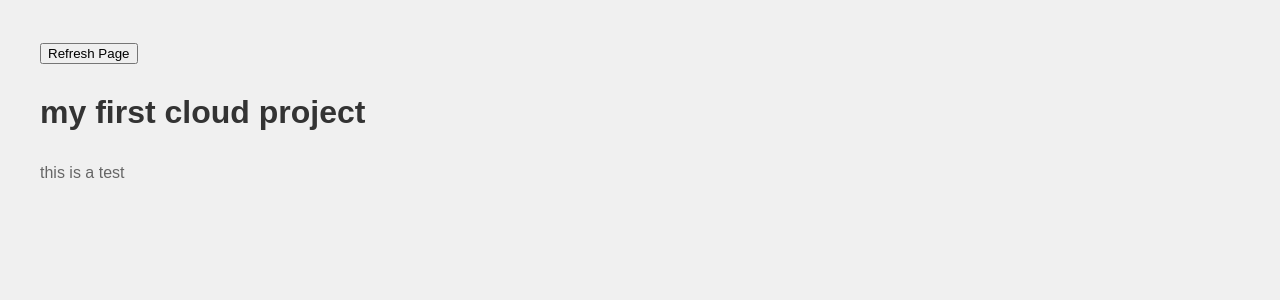
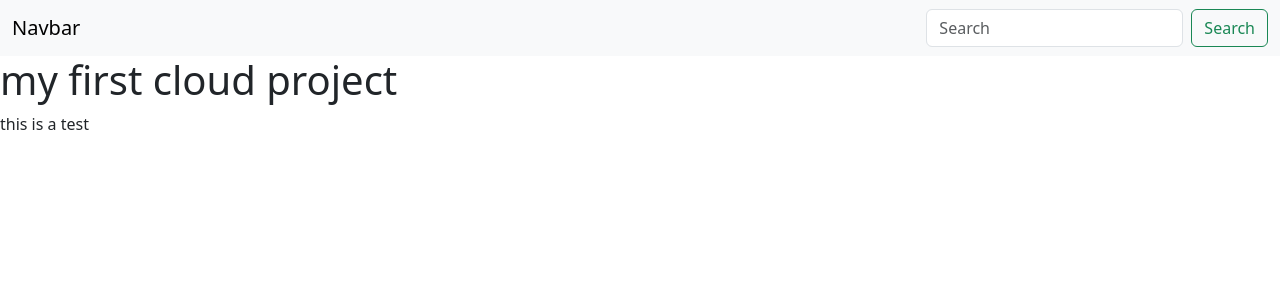
Before and after one commit to mani2006-cyber/sql, a Flask app: page / in a window 1280 px wide. Shown: the top 300 px of the page. Run offline with Flask 3, Linux system fonts and the light colour scheme.

Commit message:
adding new files

```diff
--- a/app.py
+++ b/app.py
@@ -8,6 +8,5 @@ app = Flask(__name__)
 def index():
     return render_template('index.html')
 
-
 if __name__ == '__main__':
     app.run(host='0.0.0.0', debug=True)
--- /dev/null
+++ b/templates/bootstrap.html
@@ -0,0 +1,5 @@
+<!-- Bootstrap CSS -->
+<link href="https://cdn.jsdelivr.net/npm/bootstrap@5.3.3/dist/css/bootstrap.min.css" rel="stylesheet">
+
+<!-- Optional JavaScript -->
+<script src="https://cdn.jsdelivr.net/npm/bootstrap@5.3.3/dist/js/bootstrap.bundle.min.js"></script>
--- a/templates/index.html
+++ b/templates/index.html
@@ -5,24 +5,21 @@
   <meta charset="UTF-8">
   <meta http-equiv="X-UA-Compatible" content="IE=edge">
   <meta name="viewport" content="width=device-width, initial-scale=1.0">
-  <title>Document</title>
-  <style>
-    body {
-      font-family: Arial, sans-serif;
-      margin: 40px;
-      line-height: 1.6;
-      background-color: #f0f0f0;
-    }
-    h1 {
-      color: #333;
-    }
-    p {
-      color: #666;
-    }
-  </style>
+  <title>chemistry management system </title>
+   {% include 'bootstrap.html' %}
   </head>
 <body>
-  <button onclick="window.location.reload()">Refresh Page</button>
+
+  <nav class="navbar bg-body-tertiary">
+    <div class="container-fluid">
+      <a class="navbar-brand">Navbar</a>
+      <form class="d-flex" role="search">
+        <input class="form-control me-2" type="search" placeholder="Search" aria-label="Search">
+        <button class="btn btn-outline-success" type="submit">Search</button>
+      </form>
+    </div>
+  </nav>
+
   <h1>my first cloud project</h1>
   <p>this is a test</p>
 </body>
```
